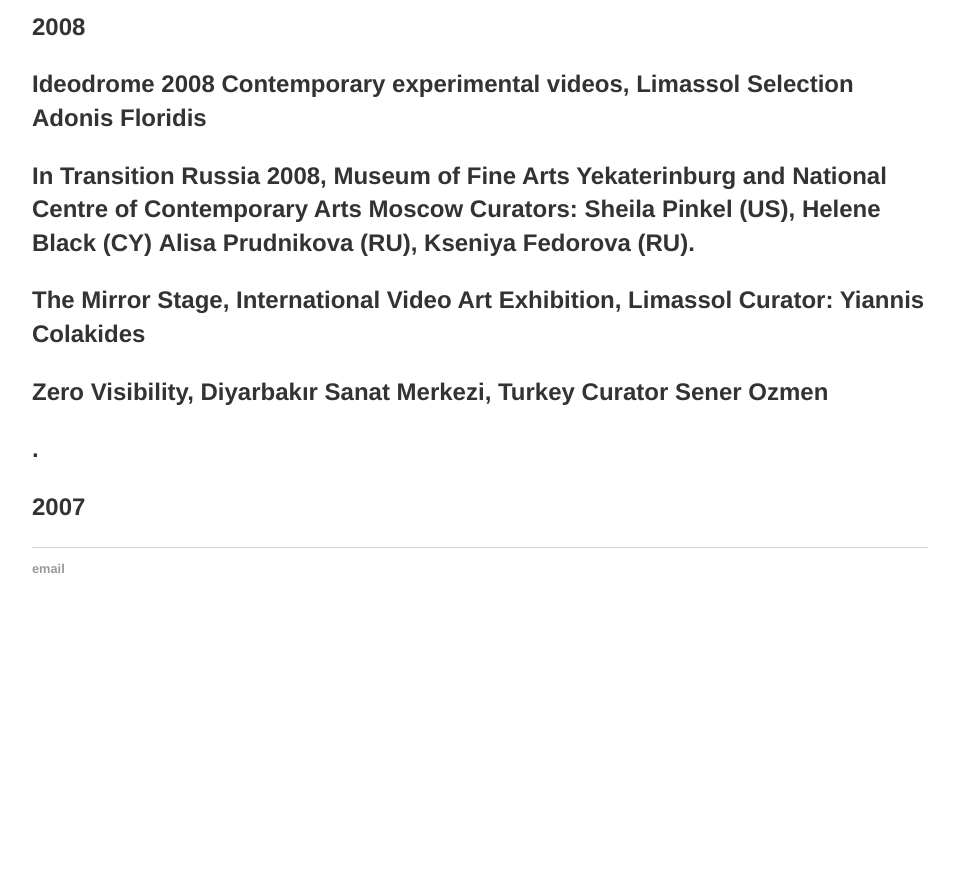
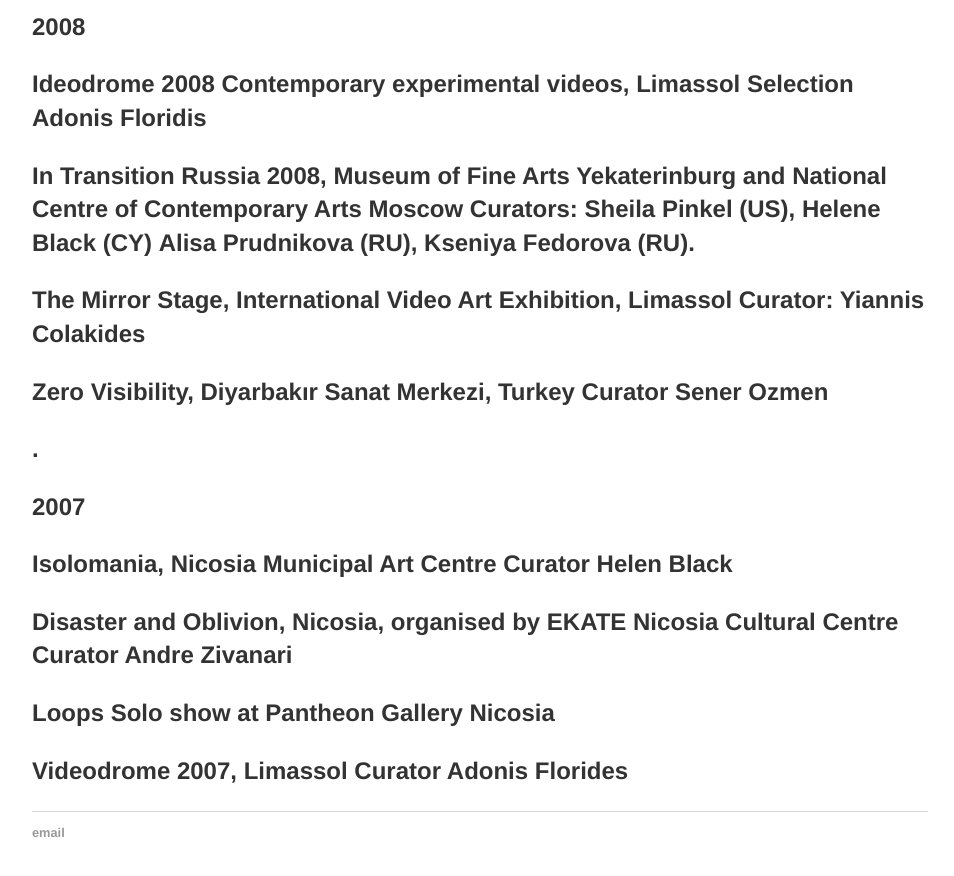
Before and after one commit to YiannosEconomou/Yiannos-E.net, a Jekyll site: the page built from cv.html, in a window 1280 px wide and 900 px high, scrolled down 4627 px. Shown: the top 876 px of the window, without its empty margins (160-1114 px from the left). Built offline with Jekyll 4.4.1, drawn with Linux system fonts in a browser that asks for light colours; before the commit the page ends 5263 px from its top, so only the background shows below that.

Commit message:
Update cv.html

```diff
--- a/cv.html
+++ b/cv.html
@@ -100,5 +100,11 @@
 <p> .
 	<p>
 		<b><strong>2007</b></strong>
+	<p><b>Isolomania, Nicosia Municipal Art Centre</b> Curator Helen Black
+	<p><b>Disaster and Oblivion, Nicosia, organised by EKATE Nicosia Cultural Centre</b> Curator Andre Zivanari
+<p><b>Loops Solo show at Pantheon Gallery Nicosia
+	<p><b>Videodrome 2007, Limassol </c> Curator Adonis Florides
+
+
 
 </div><!-- /.blurb -->
```
